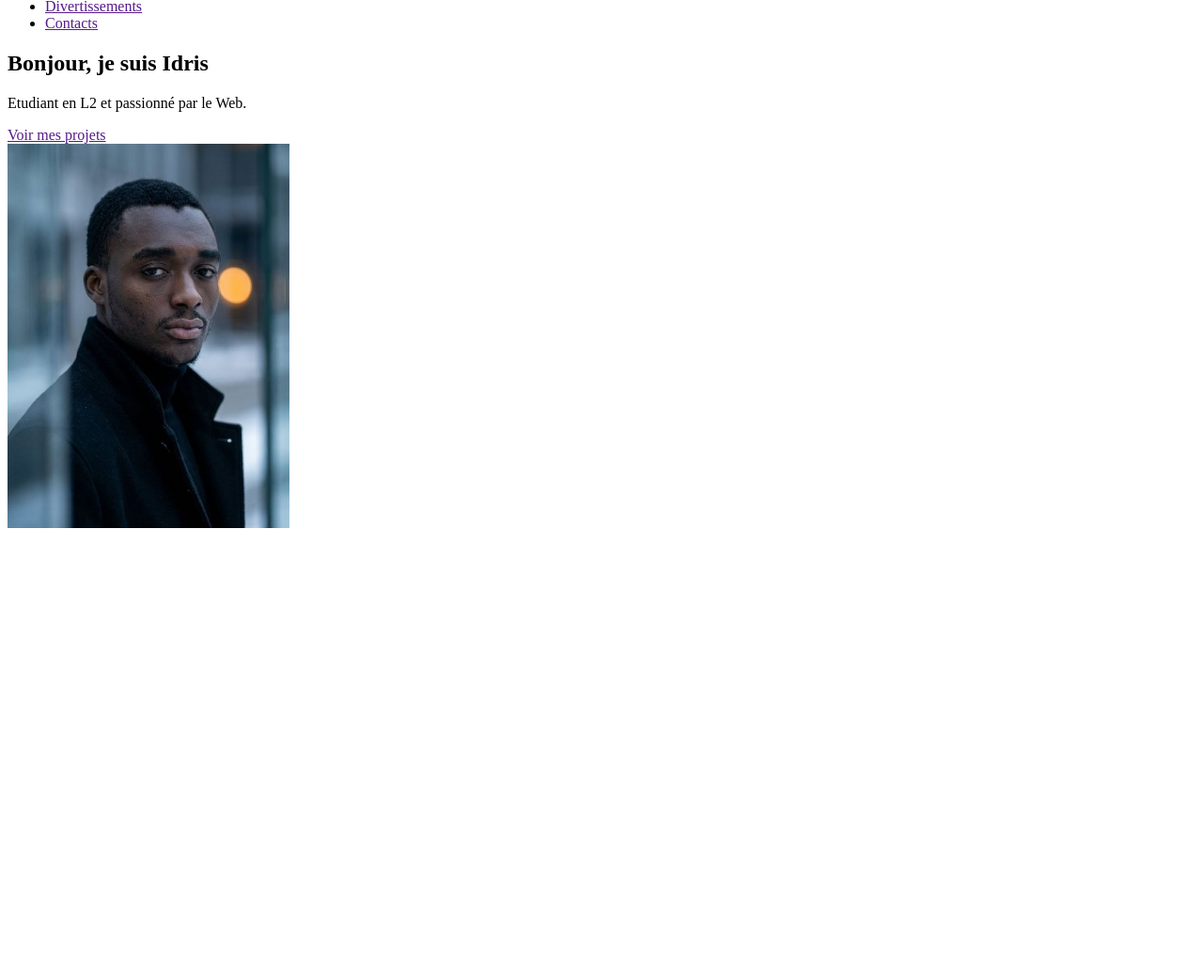
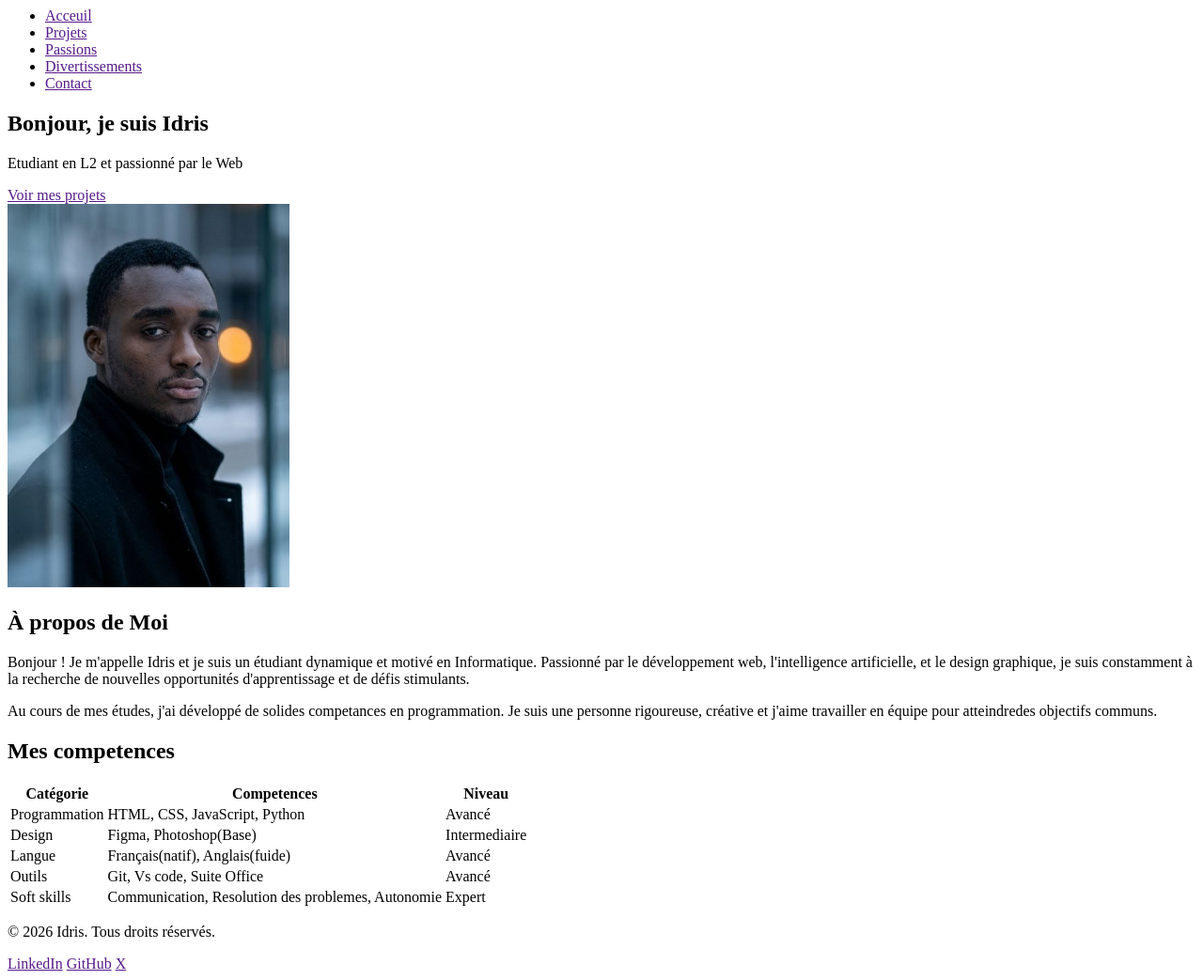
Before and after one commit to 24al001si-del/Mon-Portfolio-2026, a plain HTML site: page -index.html in a window 1280 px wide. Shown: the part 72-1115 px from the top of the page at 94% size. Before the commit the page ends 800 px from the top, so only its background shows below. Drawn offline with Linux system fonts and the light colour scheme.

Commit message:
Finalisation du projet

```diff
--- a/-index.html
+++ b/-index.html
@@ -8,7 +8,7 @@
 <body>
     <header>
         <div>
-            <a href="mon portfolio"></a>
+            <a href=""><h1>Mon portfolio</h1></a>
         </div>
         <nav>
             <ul>
@@ -16,7 +16,7 @@
                 <li><a href="">Projets</a></li>
                 <li><a href="">Passions</a></li>
                 <li><a href="">Divertissements</a></li>
-                <li><a href="">Contacts</a></li>
+                <li><a href="">Contact</a></li>
             </ul>
         </nav>
     </header>
@@ -24,16 +24,74 @@
         <section>
             <div>
                 <h1>Bonjour, je suis Idris</h1>
-                <p>Etudiant en L2 et passionné par le Web.</p>
+                <p>Etudiant en L2 et passionné par le Web</p>
                 <a href="">Voir mes projets</a>
             </div>
             <div>
                 <img src="Image/Idris.jpg" alt="Ma photo" width="300">
             </div>
         </section>
-        <section></section>
-        <section></section>
+        <section>
+            <h2>À propos de Moi</h2>
+            <p>
+                Bonjour ! Je m'appelle Idris et je suis un étudiant dynamique et motivé en
+                Informatique. Passionné par le développement web, l'intelligence artificielle, et le
+                design graphique, je suis constamment à la recherche de nouvelles opportunités
+                d'apprentissage et de défis stimulants.
+            </p>
+            <p>
+                Au cours de mes études, j'ai développé de solides competances en programmation. Je suis
+                une personne rigoureuse, créative et j'aime travailler en équipe pour atteindredes objectifs
+                communs.
+            </p>
+        </section>
+        <section>
+            <h2>Mes competences</h2>
+            <table>
+                <thead>
+                    <tr>
+                        <th>Catégorie</th>
+                        <th>Competences</th>
+                        <th>Niveau</th>
+                    </tr>
+                </thead>
+                <tbody>
+                    <tr>
+                        <td>Programmation</td>
+                        <td>HTML, CSS, JavaScript, Python</td>
+                        <td>Avancé</td>
+                    </tr>
+                    <tr>
+                        <td>Design</td>
+                        <td>Figma, Photoshop(Base)</td>
+                        <td>Intermediaire</td>
+                    </tr>
+                    <tr>
+                        <td>Langue</td>
+                        <td>Français(natif), Anglais(fuide)</td>
+                        <td>Avancé</td>
+                    </tr>
+                    <tr>
+                        <td>Outils</td>
+                        <td>Git, Vs code, Suite Office</td>
+                        <td>Avancé</td>
+                    </tr>
+                    <tr>
+                        <td>Soft skills</td>
+                        <td>Communication, Resolution des problemes, Autonomie</td>
+                        <td>Expert</td>
+                    </tr>
+                </tbody>
+            </table>
+        </section>
     </main>
-    <footer></footer>
+    <footer>
+        <p>© 2026 Idris. Tous droits réservés.</p>
+        <nav>
+            <a href="">LinkedIn</a>
+            <a href="">GitHub</a>
+            <a href="">X</a>
+        </nav>
+    </footer>
 </body>
 </html>
```
